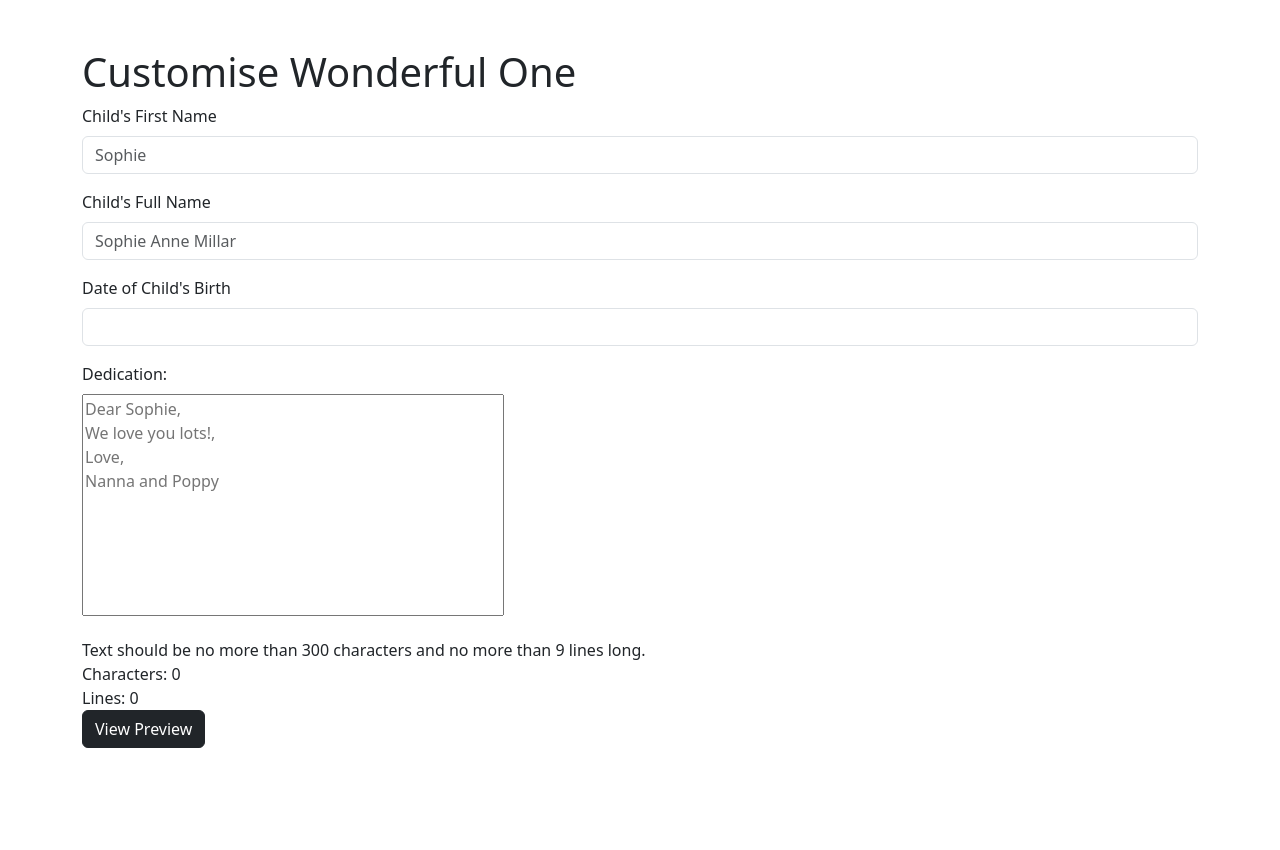
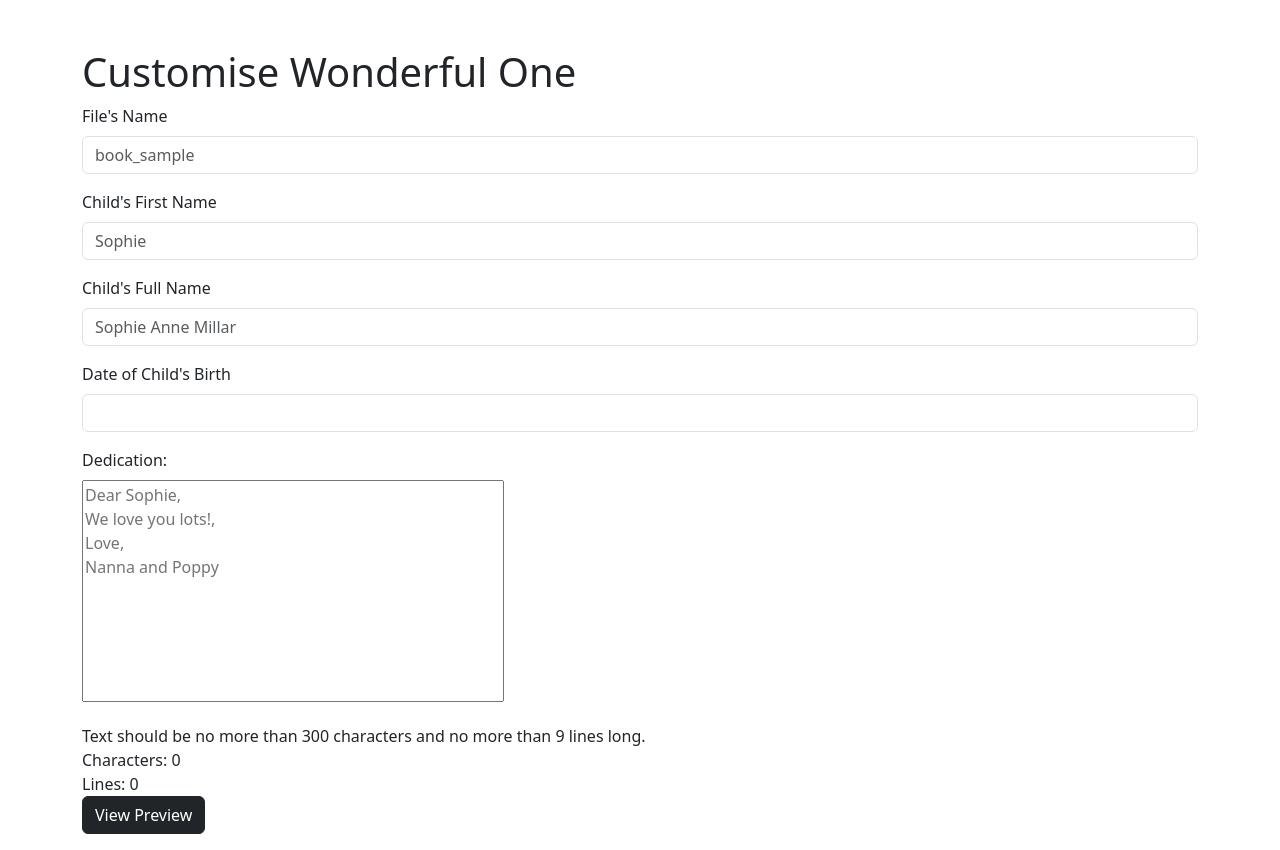
Before and after one commit to Niels-Bored/Book-Maker, a Flask app: page /form/ in a window 1280 px wide. Before the commit the page ends 748 px from the top, so only its background shows below. Run offline with Flask 2, Linux system fonts and the light colour scheme.

Commit message:
feat (form.html):New field to rename file

```diff
--- a/app.py
+++ b/app.py
@@ -24,14 +24,15 @@ def form():
 
 @app.route("/getbook/")
 def getbook():
+    file_name = request.args.get("file_name")
     child_name = request.args.get("child_name")
     child_fullname = request.args.get("child_fullname")
     date = request.args.get("date")
     dedication = request.args.get("dedication")
 
-    generatePDF(child_name, child_fullname, date, dedication)
+    generatePDF(file_name, child_name, child_fullname, date, dedication)
 
-    file_path = os.path.join(STATIC_FOLDER, f"{child_name}.pdf")
+    file_path = os.path.join(STATIC_FOLDER, f"{file_name}.pdf")
 
     return send_file(file_path)
 
--- a/templates/form.html
+++ b/templates/form.html
@@ -18,6 +18,10 @@
 <body>
     <form class="container mx-auto mt-5" action="/getbook">
       <h1>Customise Wonderful One </h1>
+        <div class="mb-3">
+            <label class="form-label">File's Name</label>
+            <input type="text" class="form-control" name="file_name" placeholder="book_sample" required>
+        </div>
         <div class="mb-3">
             <label class="form-label">Child's First Name</label>
             <input type="text" class="form-control" name="child_name" placeholder="Sophie" required>
```
Also changed, not shown: bookmaker/BookMaker.py (+6 -6 lines).
